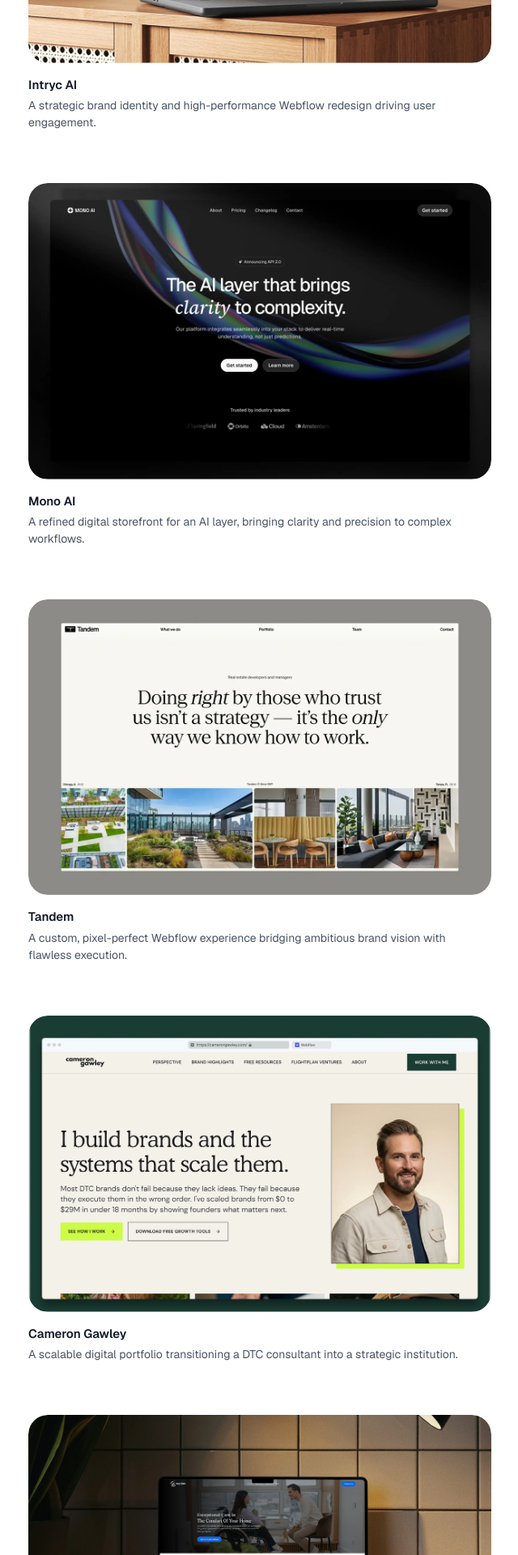
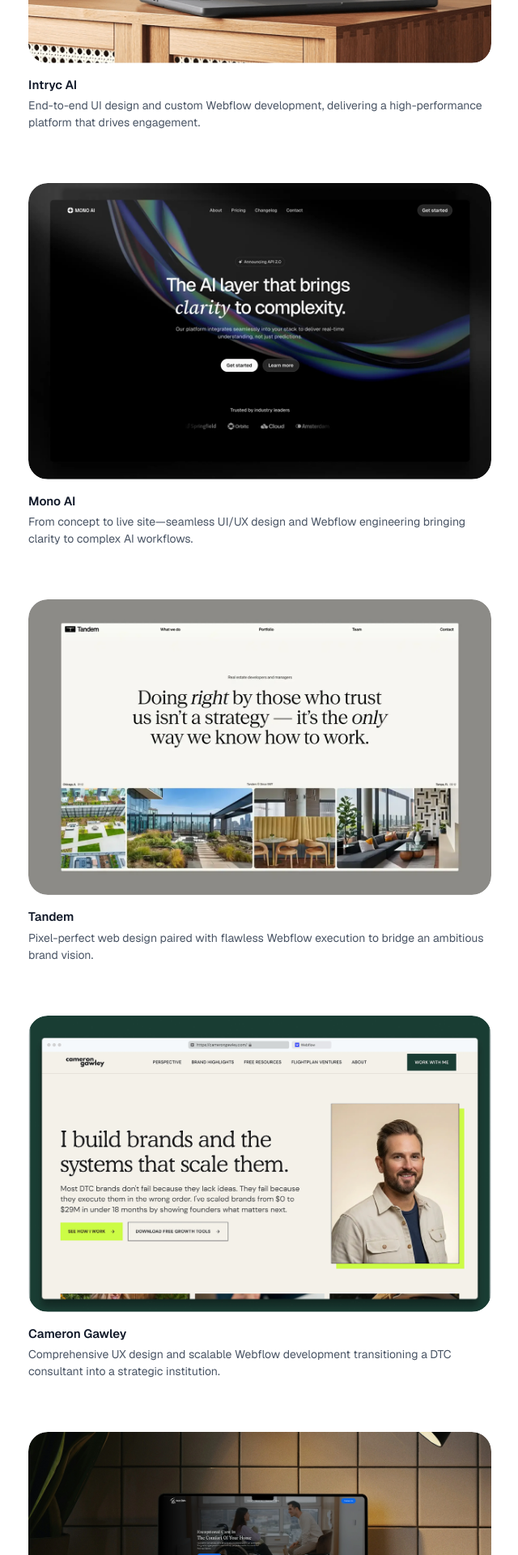
Before and after one commit to Tommyisbae/ariyibitomiwa, a React (Vite) app: page / in a window 1280 px wide. Shown: the part 720-2640 px from the top of the page at 81% size, without its empty margins (319-959 px from the left). Built offline with nearby package versions, Linux system fonts and the light colour scheme.

Commit message:
made a couple change

```diff
--- a/src/App.tsx
+++ b/src/App.tsx
@@ -5,35 +5,35 @@
   {
     id: 1,
     title: 'Intryc AI',
-    description: 'A strategic brand identity and high-performance Webflow redesign driving user engagement.',
+    description: 'End-to-end UI design and custom Webflow development, delivering a high-performance platform that drives engagement.',
     coverUrl: '/0lG7iLlrMlQuKB1qJ4CddTWzo.mp4.png',
     liveUrl: 'https://www.intryc.com/'
   },
   {
     id: 2,
     title: 'Mono AI',
-    description: 'A refined digital storefront for an AI layer, bringing clarity and precision to complex workflows.',
+    description: 'From concept to live site—seamless UI/UX design and Webflow engineering bringing clarity to complex AI workflows.',
     coverUrl: '/Y43TDcqsno5M4iq5IHuxI0pTu2Y.mp4.png',
     liveUrl: 'https://mono-ai-e3cdb7.webflow.io/'
   },
   {
     id: 3,
     title: 'Tandem',
-    description: 'A custom, pixel-perfect Webflow experience bridging ambitious brand vision with flawless execution.',
+    description: 'Pixel-perfect web design paired with flawless Webflow execution to bridge an ambitious brand vision.',
     coverUrl: '/K33SR12U1IWujvZkbVkYKGAzhI.mp4.png',
     liveUrl: 'https://www.thetandemco.com/'
   },
   {
     id: 4,
     title: 'Cameron Gawley',
-    description: 'A scalable digital portfolio transitioning a DTC consultant into a strategic institution.',
+    description: 'Comprehensive UX design and scalable Webflow development transitioning a DTC consultant into a strategic institution.',
     coverUrl: '/0lG7iLlrMlQuKB1qJ4CddTWzo.mp4 (2).png',
     liveUrl: 'https://www.camerongawley.com/'
   },
   {
     id: 5,
     title: 'Haven Oaks',
-    description: 'An accessible, user-centric care platform designed to convey deep trust, warmth, and professionalism.',
+    description: 'End-to-end product design and robust Webflow architecture for an accessible, trust-driven care platform.',
     coverUrl: '/0lG7iLlrMlQuKB1qJ4CddTWzo.mp4 (1).png',
     liveUrl: 'https://www.havenoakscareservices.com/'
   }
```
